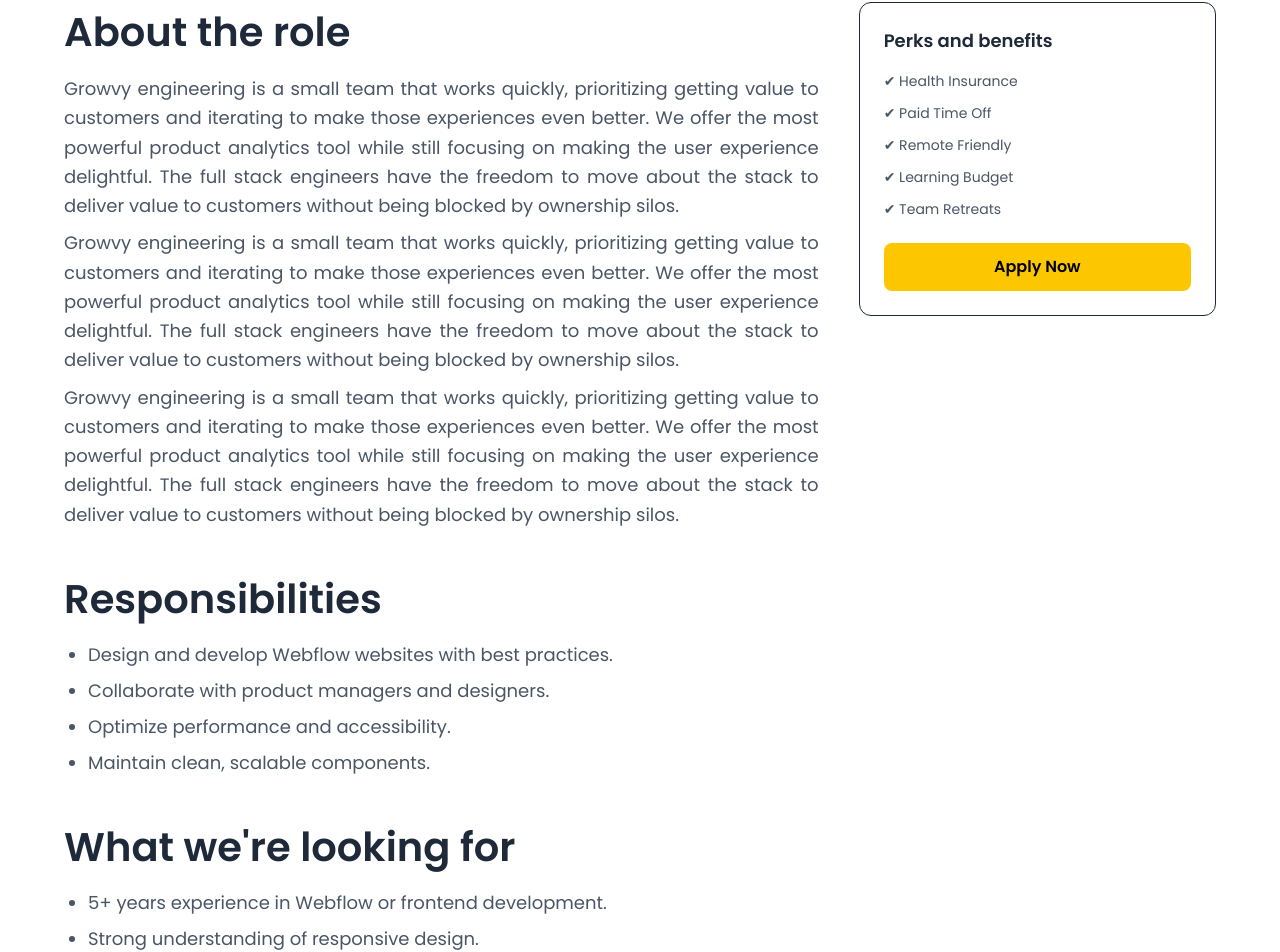
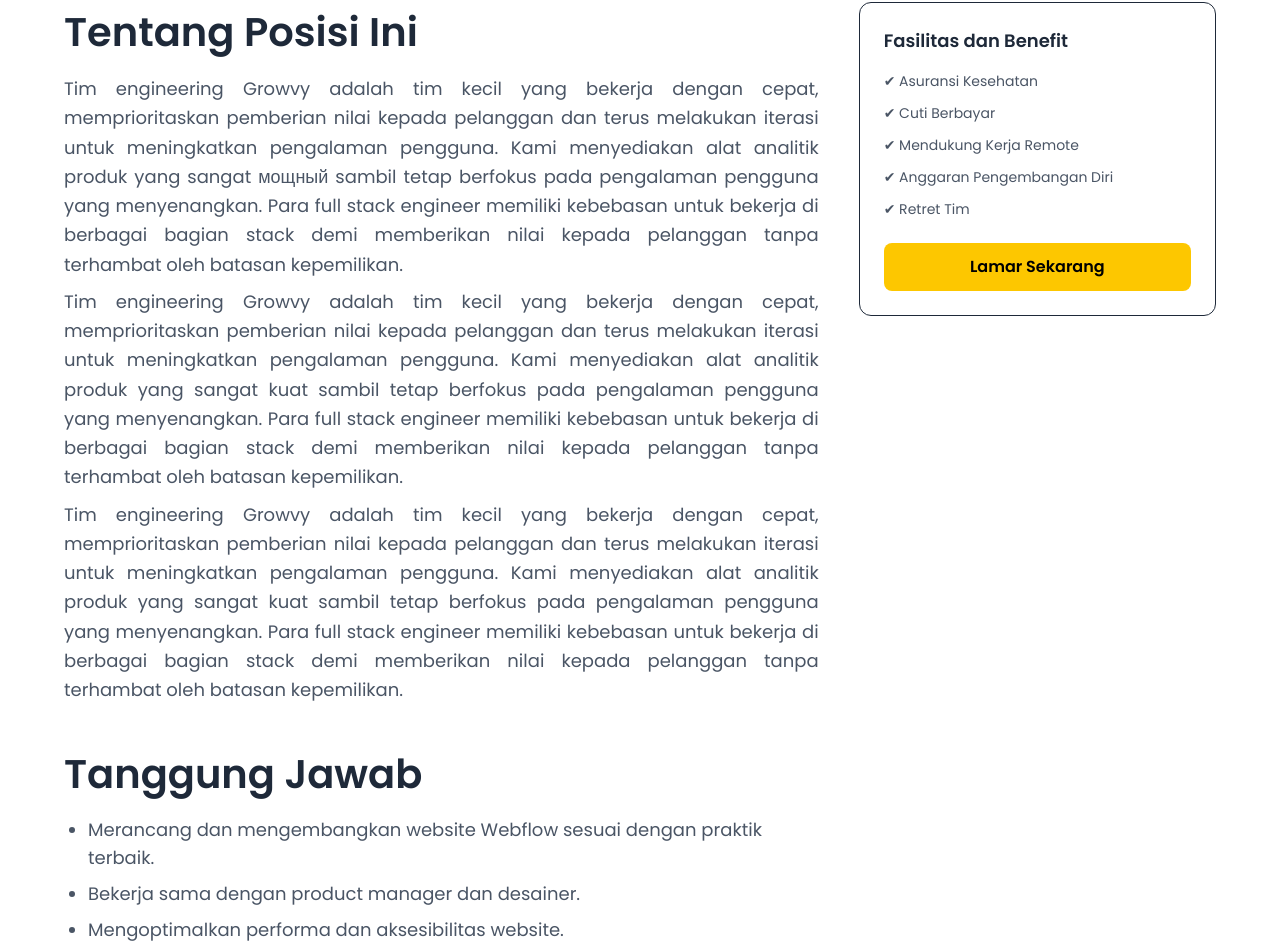
Before and after one commit to Fabianugerah/BKK_Site, a Next.js app: page /careers-detail in a window 1280 px wide. Shown: the part 418-1370 px from the top of the page. Built offline with nearby package versions, Linux system fonts and the light colour scheme.

Commit message:
fix: Change Page and Update Issue

```diff
--- a/src/app/careers-detail/page.tsx
+++ b/src/app/careers-detail/page.tsx
@@ -8,7 +8,7 @@
       <Navbar />
 
       <main className="bg-white text-gray-800">
-        <div className="max-w-7xl mx-auto pt-32 pb-20">
+        <div className="max-w-[1400px] mx-auto pt-32 pb-20">
           {/* Header */}
           <div className="flex flex-col items-center pb-15 pt-8">
             <div className="text-center max-w-[516px] flex flex-col gap-4">
@@ -29,90 +29,115 @@
             <div className="lg:col-span-2 space-y-10">
               {/* About */}
               <section>
-                <h3 className="text-[40px] font-semibold mb-3">About the role</h3>
+                <h3 className="text-[40px] font-semibold mb-3">
+                  Tentang Posisi Ini
+                </h3>
                 <div className="flex flex-col gap-2">
-                  <p className="text-gray-600 text-lg text-justify leading-relaxed ">
-                  Growvy engineering is a small team that works quickly,
-                  prioritizing getting value to customers and iterating to make
-                  those experiences even better. We offer the most powerful
-                  product analytics tool while still focusing on making the user
-                  experience delightful. The full stack engineers have the
-                  freedom to move about the stack to deliver value to customers
-                  without being blocked by ownership silos.
-                </p>
+                  <p className="text-gray-600 text-lg text-justify leading-relaxed">
+                    Tim engineering Growvy adalah tim kecil yang bekerja dengan
+                    cepat, memprioritaskan pemberian nilai kepada pelanggan dan
+                    terus melakukan iterasi untuk meningkatkan pengalaman
+                    pengguna. Kami menyediakan alat analitik produk yang sangat
+                    мощный sambil tetap berfokus pada pengalaman pengguna yang
+                    menyenangkan. Para full stack engineer memiliki kebebasan
+                    untuk bekerja di berbagai bagian stack demi memberikan nilai
+                    kepada pelanggan tanpa terhambat oleh batasan kepemilikan.
+                  </p>
 
-                <p className="text-gray-600 text-lg text-justify leading-relaxed">
-                  Growvy engineering is a small team that works quickly,
-                  prioritizing getting value to customers and iterating to make
-                  those experiences even better. We offer the most powerful
-                  product analytics tool while still focusing on making the user
-                  experience delightful. The full stack engineers have the
-                  freedom to move about the stack to deliver value to customers
-                  without being blocked by ownership silos.
-                </p>
+                  <p className="text-gray-600 text-lg text-justify leading-relaxed">
+                    Tim engineering Growvy adalah tim kecil yang bekerja dengan
+                    cepat, memprioritaskan pemberian nilai kepada pelanggan dan
+                    terus melakukan iterasi untuk meningkatkan pengalaman
+                    pengguna. Kami menyediakan alat analitik produk yang sangat
+                    kuat sambil tetap berfokus pada pengalaman pengguna yang
+                    menyenangkan. Para full stack engineer memiliki kebebasan
+                    untuk bekerja di berbagai bagian stack demi memberikan nilai
+                    kepada pelanggan tanpa terhambat oleh batasan kepemilikan.
+                  </p>
 
-                <p className="text-gray-600 text-lg text-justify leading-relaxed">
-                  Growvy engineering is a small team that works quickly,
-                  prioritizing getting value to customers and iterating to make
-                  those experiences even better. We offer the most powerful
-                  product analytics tool while still focusing on making the user
-                  experience delightful. The full stack engineers have the
-                  freedom to move about the stack to deliver value to customers
-                  without being blocked by ownership silos.
-                </p>
+                  <p className="text-gray-600 text-lg text-justify leading-relaxed">
+                    Tim engineering Growvy adalah tim kecil yang bekerja dengan
+                    cepat, memprioritaskan pemberian nilai kepada pelanggan dan
+                    terus melakukan iterasi untuk meningkatkan pengalaman
+                    pengguna. Kami menyediakan alat analitik produk yang sangat
+                    kuat sambil tetap berfokus pada pengalaman pengguna yang
+                    menyenangkan. Para full stack engineer memiliki kebebasan
+                    untuk bekerja di berbagai bagian stack demi memberikan nilai
+                    kepada pelanggan tanpa terhambat oleh batasan kepemilikan.
+                  </p>
                 </div>
               </section>
 
               {/* Responsibilities */}
               <section>
-                <h3 className="text-[40px]  font-semibold mb-3">Responsibilities</h3>
+                <h3 className="text-[40px] font-semibold mb-3">
+                  Tanggung Jawab
+                </h3>
                 <ul className="list-disc pl-6 space-y-2 text-gray-600 text-lg">
                   <li>
-                    Design and develop Webflow websites with best practices.
+                    Merancang dan mengembangkan website Webflow sesuai dengan
+                    praktik terbaik.
                   </li>
-                  <li>Collaborate with product managers and designers.</li>
-                  <li>Optimize performance and accessibility.</li>
-                  <li>Maintain clean, scalable components.</li>
+                  <li>
+                    Bekerja sama dengan product manager dan desainer.
+                  </li>
+                  <li>
+                    Mengoptimalkan performa dan aksesibilitas website.
+                  </li>
+                  <li>
+                    Menjaga komponen tetap bersih, rapi, dan mudah dikembangkan.
+                  </li>
                 </ul>
               </section>
 
               {/* Requirements */}
               <section>
                 <h3 className="text-[40px] font-semibold mb-3">
-                  What we're looking for
+                  Kualifikasi yang Kami Cari
                 </h3>
                 <ul className="list-disc pl-6 space-y-2 text-gray-600 text-lg">
                   <li>
-                    5+ years experience in Webflow or frontend development.
+                    Pengalaman minimal 5 tahun menggunakan Webflow atau
+                    pengembangan frontend.
                   </li>
-                  <li>Strong understanding of responsive design.</li>
-                  <li>Experience working with modern UI systems.</li>
-                  <li>Good communication and teamwork skills.</li>
+                  <li>
+                    Memahami konsep desain responsif dengan baik.
+                  </li>
+                  <li>
+                    Berpengalaman menggunakan sistem UI modern.
+                  </li>
+                  <li>
+                    Memiliki kemampuan komunikasi dan kerja tim yang baik.
+                  </li>
                 </ul>
               </section>
 
               {/* Compensation */}
               <section>
-                <h3 className="text-[40px] font-semibold mb-3">Compensation</h3>
+                <h3 className="text-[40px] font-semibold mb-3">
+                  Kompensasi
+                </h3>
                 <p className="text-gray-600 text-lg">
-                  Salary range: <strong>$120,000 – $160,000 USD</strong>{" "}
-                  depending on experience and location.
+                  Kisaran gaji: <strong>$120,000 – $160,000 USD</strong>{" "}
+                  tergantung pengalaman dan lokasi kerja.
                 </p>
               </section>
             </div>
 
             {/* Right Sidebar */}
             <aside className="border rounded-xl p-6 h-fit lg:sticky lg:top-24">
-              <h3 className="font-semibold text-lg mb-4">Perks and benefits</h3>
+              <h3 className="font-semibold text-lg mb-4">
+                Fasilitas dan Benefit
+              </h3>
               <ul className="space-y-3 text-sm text-gray-600">
-                <li>✔ Health Insurance</li>
-                <li>✔ Paid Time Off</li>
-                <li>✔ Remote Friendly</li>
-                <li>✔ Learning Budget</li>
-                <li>✔ Team Retreats</li>
+                <li>✔ Asuransi Kesehatan</li>
+                <li>✔ Cuti Berbayar</li>
+                <li>✔ Mendukung Kerja Remote</li>
+                <li>✔ Anggaran Pengembangan Diri</li>
+                <li>✔ Retret Tim</li>
               </ul>
               <button className="mt-6 w-full bg-yellow-400 hover:bg-yellow-500 text-black font-semibold py-3 rounded-lg transition">
-                Apply Now
+                Lamar Sekarang
               </button>
             </aside>
           </div>
```
Also changed, not shown: src/app/about/page.tsx (+45 -45 lines).
